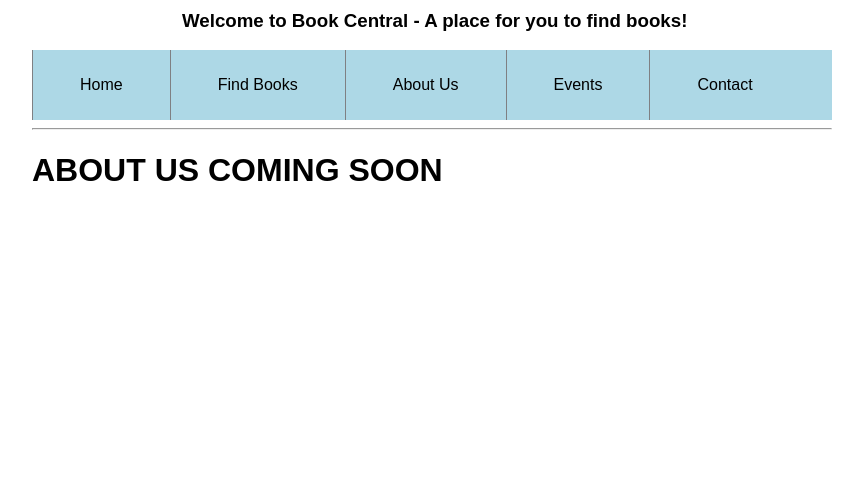
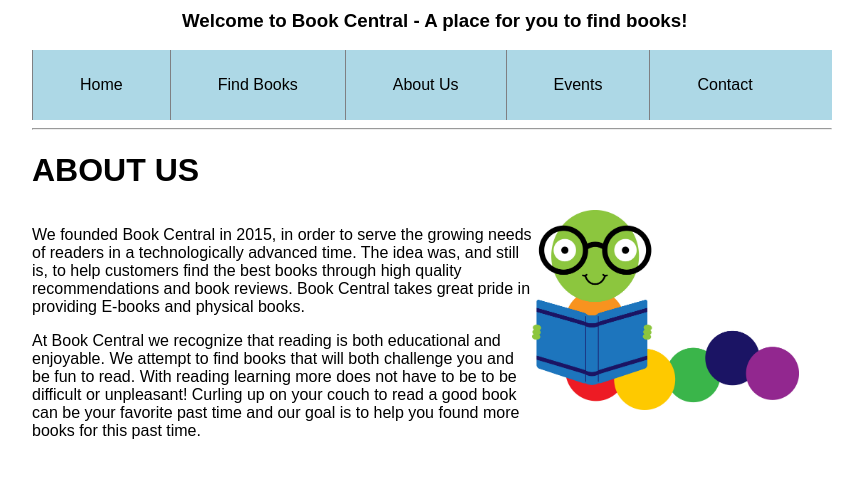
Before and after one commit to upbeat/ecommerce_CS137, a PHP site: page /about_us.html in a window 1280 px wide. Shown: the part 187-665 px from the top of the page, without its empty margins (208-1071 px from the left). Run offline with PHP 8.4, Linux system fonts and the light colour scheme.

Commit message:
Added About Us

```diff
--- a/about_us.html
+++ b/about_us.html
@@ -30,13 +30,28 @@
     </div>
 
     <!-- HORIZONTAL LINE -->
-    <hr size="2
+    <hr size="2">
 
 
 
     <!-- INFO PARAGRAPH AND IMAGE -->
     <div id="content">
-      <h1>ABOUT US COMING SOON</h1>
+      <h1>ABOUT US</h1>
+      <div id="info">
+        <p>We founded Book Central in 2015, in order to serve the growing needs
+          of readers in a technologically advanced time. The idea was, and still
+          is, to help customers find the best books through high quality
+          recommendations and book reviews. Book Central takes great pride in
+          providing E-books and physical books. </p>
+        <p>At Book Central we recognize that reading is both educational and enjoyable. We
+        attempt to find books that will both challenge you and be fun to read. With
+        reading learning more does not have to be to be difficult or unpleasant!
+        Curling up on your couch to read a good book can be your favorite past time and
+        our goal is to help you found more books for this past time. </p>
+      </div>
+      <div id="imageBookWorm">
+        <img src="img/bookWorm.jpg" alt="Eternal peace" height="200">
+      </div>
     </div>
 
     <!-- HORIZONTAL LINE -->
--- a/style.css
+++ b/style.css
@@ -65,5 +65,9 @@ div#links a {
 }
 
 #image{
-  float: right;
+
 }
+
+footer {
+  text-align: center;
+}
```
Also changed, not shown: index.html (+4 -8 lines), img/bookWorm.jpg (added), img/rowOfBooks.jpg (added).
